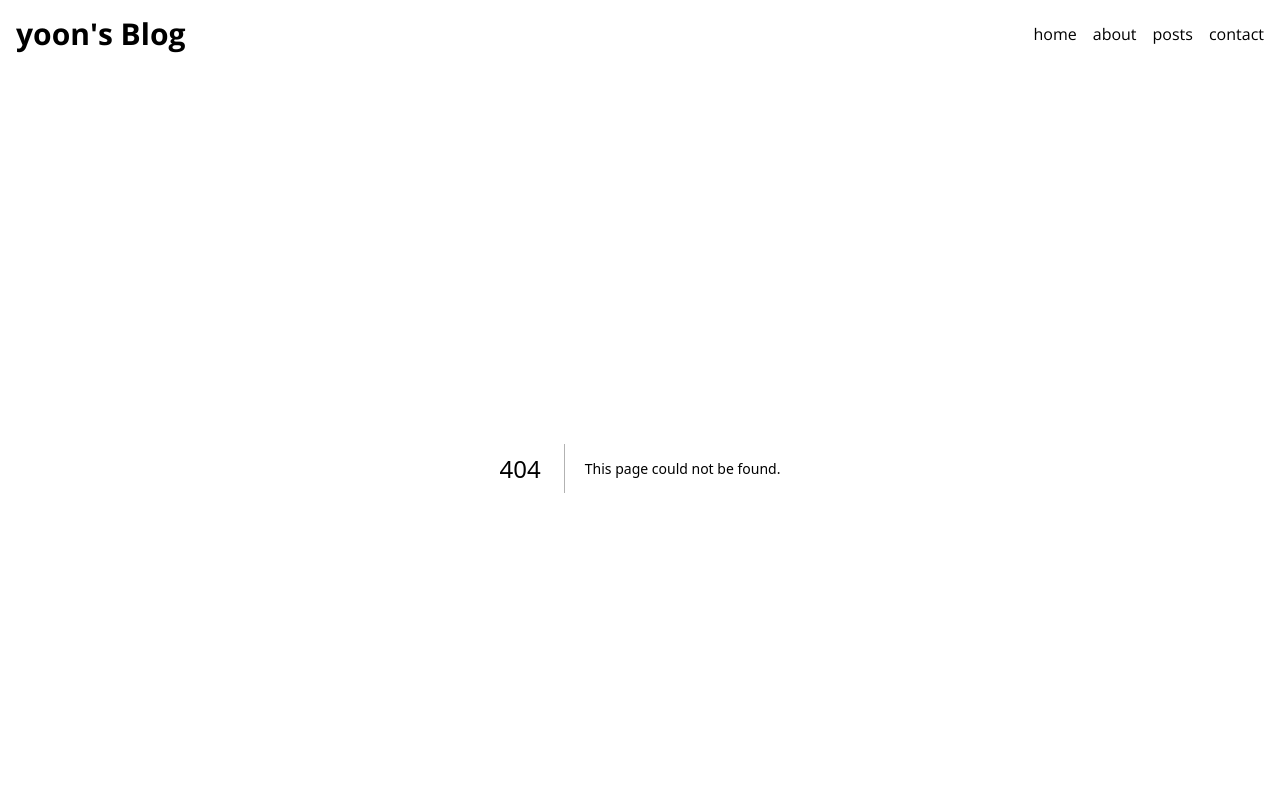
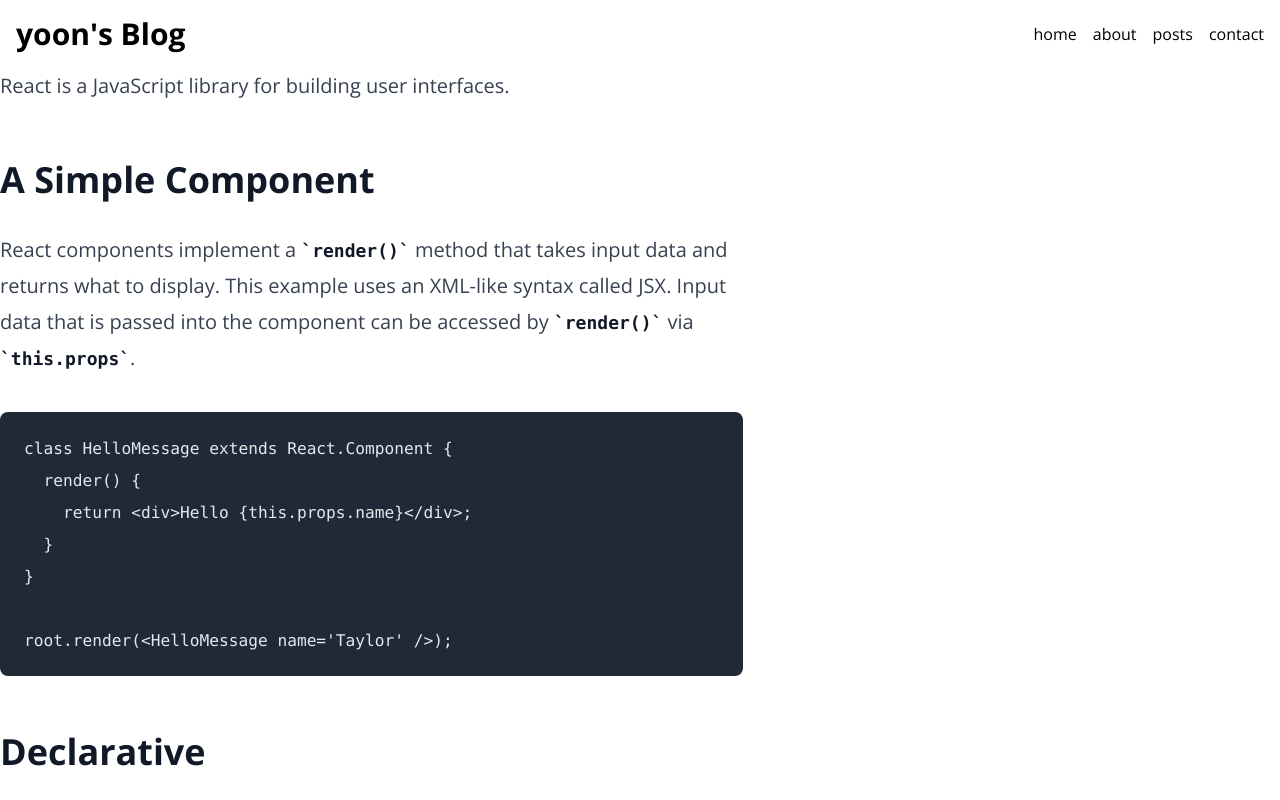
Before and after one commit to eeeyooon/Nextjs-Blog, a Next.js app: page /posts/best-react-practices in a window 1280 px wide. Before the commit this address had no page. Built offline with nearby package versions, Linux system fonts and the light colour scheme.

Commit message:
[🍒 feat] post content 데이터 렌더링 및 마크 다운 뷰어 적용

```diff
--- /dev/null
+++ b/src/app/posts/[slug]/page.tsx
@@ -0,0 +1,18 @@
+import MarkdownViewer from "@/components/MarkdownViewer";
+import { getPostData } from "@/service/posts";
+
+type Props = {
+  params: {
+    slug: string;
+  };
+};
+
+export default async function PostPage({ params: { slug } }: Props) {
+  const post = await getPostData(slug);
+
+  return (
+    <>
+      <MarkdownViewer content={post.content} />
+    </>
+  );
+}
--- /dev/null
+++ b/src/components/MarkdownViewer.tsx
@@ -0,0 +1,10 @@
+import Markdown from "react-markdown";
+import remarkGfm from "remark-gfm";
+
+export default function MarkdownViewer({ content }: { content: string }) {
+  return (
+    <Markdown className="prose lg:prose-xl" remarkPlugins={[remarkGfm]}>
+      {content}
+    </Markdown>
+  );
+}
```
